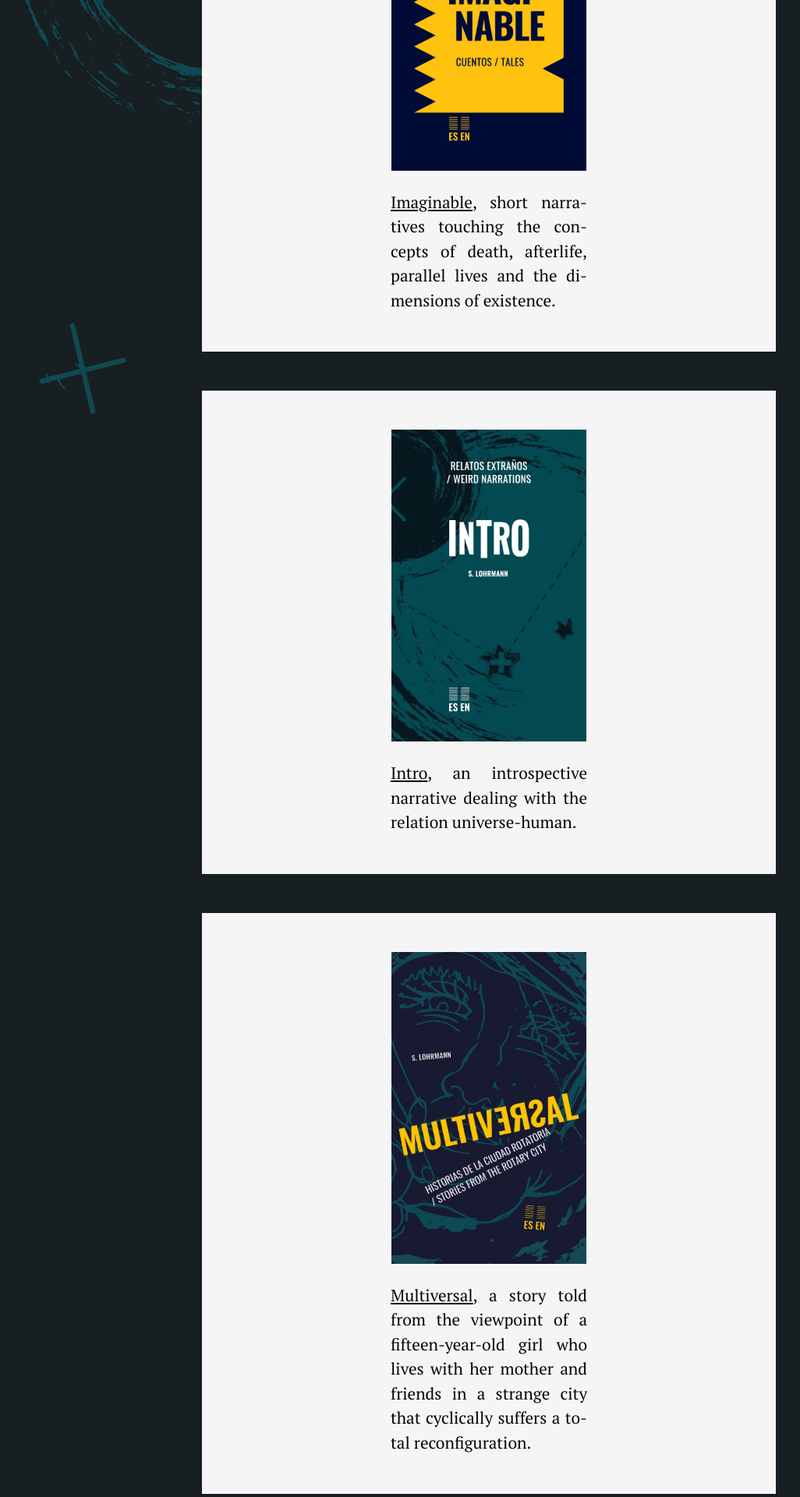
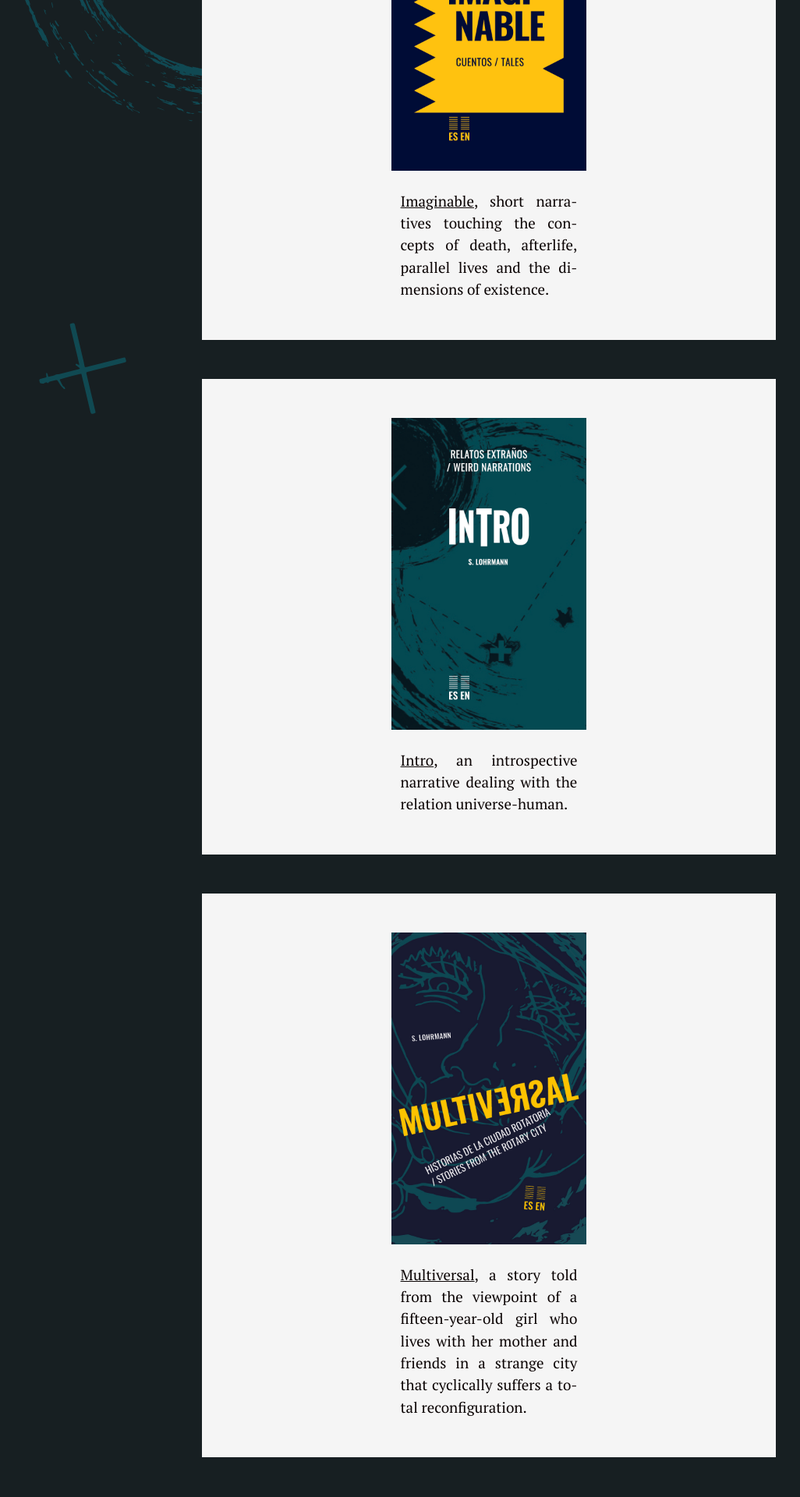
Before and after one commit to silvialohrmann/editorial, a Jekyll site: the page built from about.md, in a window 1280 px wide. Shown: the part 1731-3651 px from the top of the page at 78% size, without its empty margins (13-1039 px from the left). Built offline with Jekyll 4.4.1, drawn with Linux system fonts in a browser that asks for light colours.

Commit message:
Update _article.scss

```diff
--- a/_sass/_article.scss
+++ b/_sass/_article.scss
@@ -109,3 +109,7 @@ p.categories {
 .categories a:hover {
   text-decoration: none;
 }
+
+#imaginable, #intro, #multiversal {
+  font-size: 90%;
+}
```
